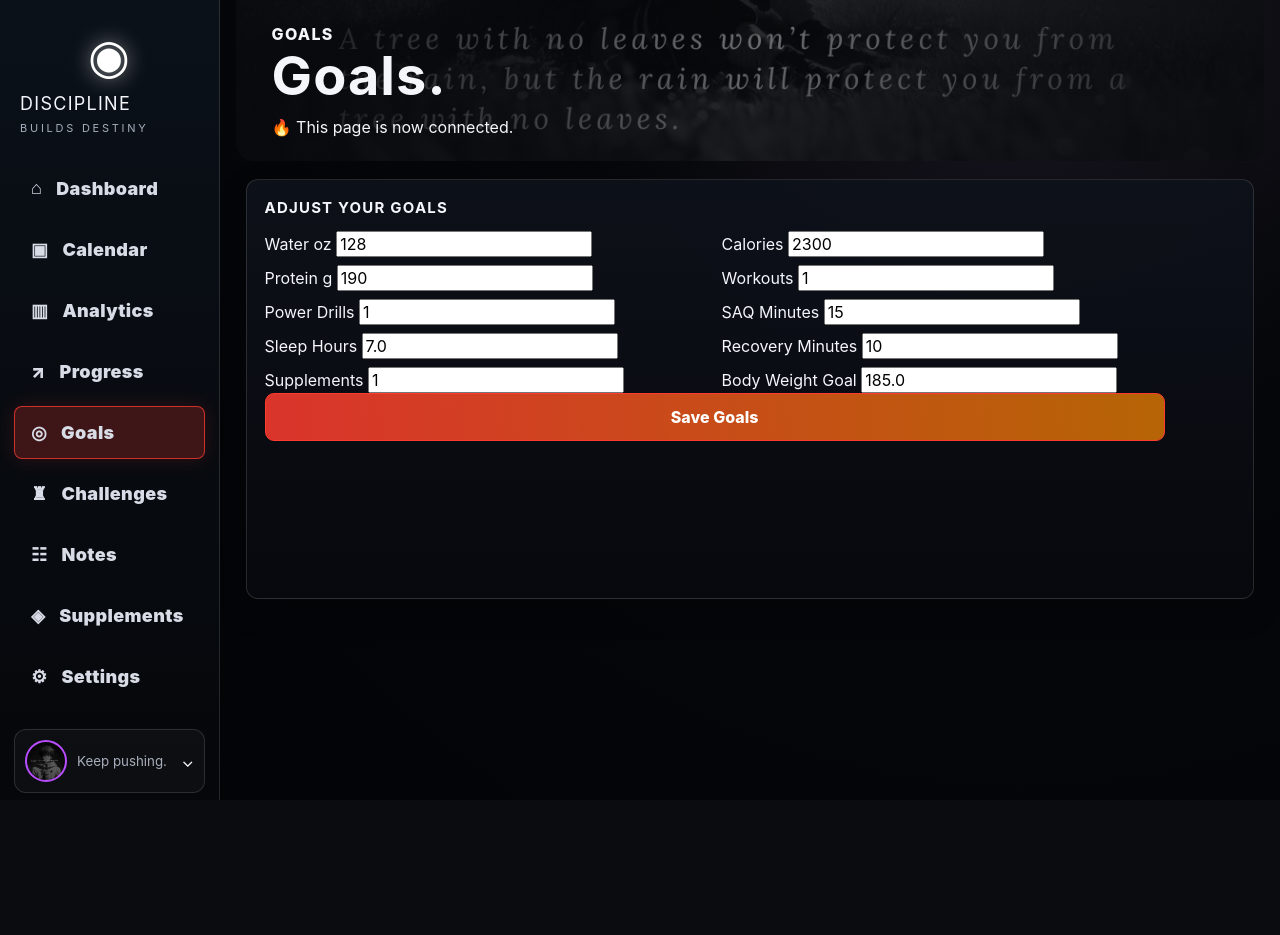
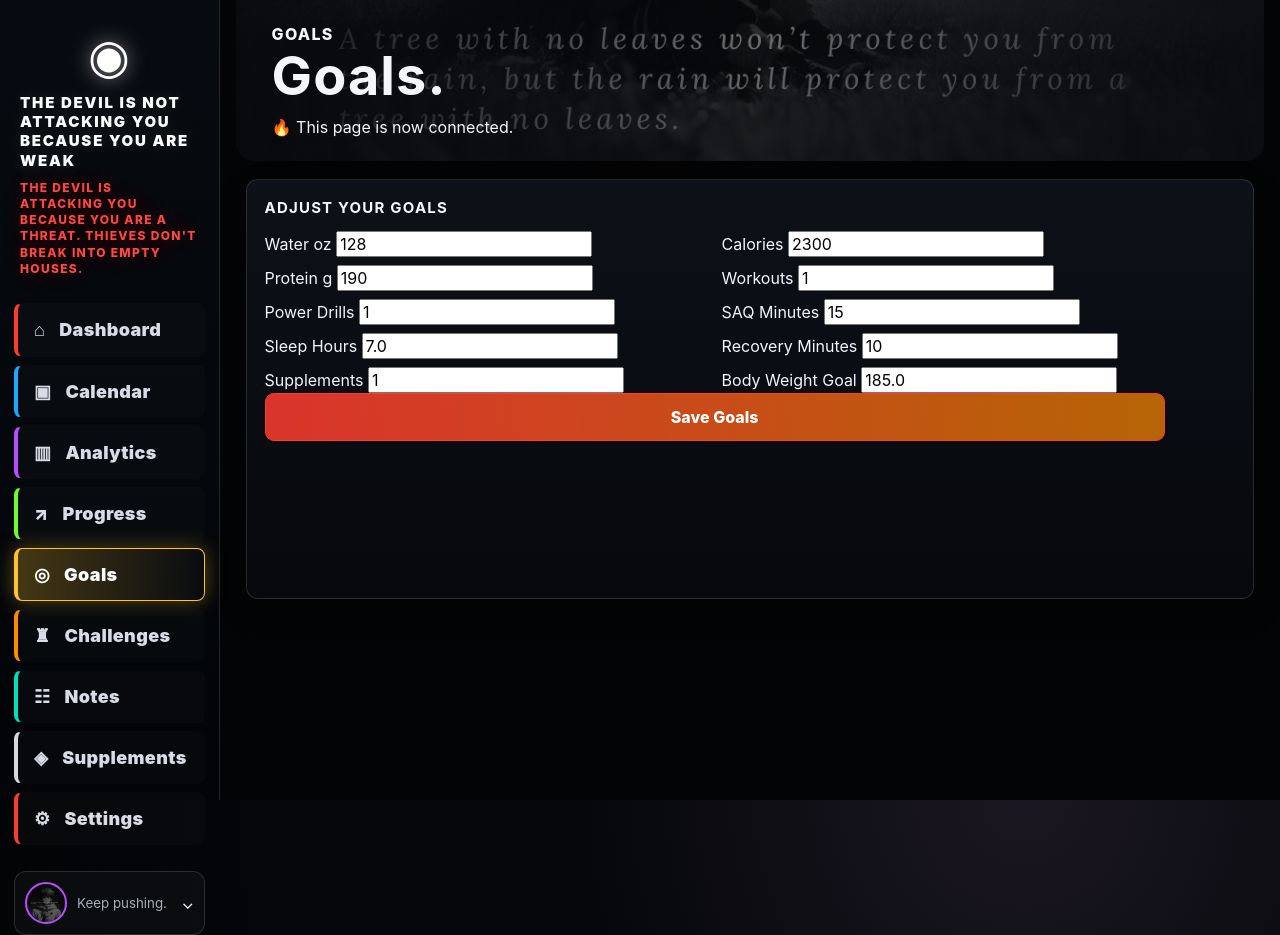
Before and after one commit to martinez4all/HealthTracking, a Flask app: page /page/goals in a window 1280 px wide. Before the commit the page ends 800 px from the top, so only its background shows below. Run offline with Flask 3, Linux system fonts and the light colour scheme; the visitor is signed in with stand-in values (Sample User, id 1); data comes from the database, SQL or seed files in the repository.

Commit message:
Add files via upload

```diff
--- a/app.py
+++ b/app.py
@@ -29,7 +29,8 @@ CATEGORY_IMAGES = {
     "body": "anime_15.webp",
     "recovery": "anime_17.webp",
     "supplements": "anime_14.webp",
-    "score": "anime_09.webp",
+    "score": "elevator_04.jpeg",
+    "background_grid": "elevator_04.jpeg",
 }
 
 QUOTES = [
@@ -154,7 +155,10 @@ def dashboard():
     goals = get_user_goals(user_id)
     log = get_today_log(user_id)
 
-    start = date.today() - timedelta(days=6)
+    days = int(request.args.get("days", 7))
+    if days not in [1, 7, 14, 30, 90, 180, 365, 9999]:
+        days = 7
+    start = date.today() - timedelta(days=days-1)
     logs = DailyLog.query.filter(
         DailyLog.user_id == user_id,
         DailyLog.log_date >= start
@@ -162,7 +166,7 @@ def dashboard():
 
     by_date = {l.log_date: l for l in logs}
     labels, workout_data, calorie_data, sleep_data = [], [], [], []
-    for i in range(7):
+    for i in range(days):
         d = start + timedelta(days=i)
         l = by_date.get(d)
         labels.append(d.strftime("%a"))
@@ -196,6 +200,7 @@ def dashboard():
 
     chart_payload = {
         "labels": labels,
+        "days": days,
         "workouts": workout_data,
         "calories": calorie_data,
         "sleep": sleep_data,
@@ -211,6 +216,8 @@ def dashboard():
         chart_payload=chart_payload,
         images=CATEGORY_IMAGES,
         quote=QUOTES[date.today().toordinal() % len(QUOTES)],
+        quotes=QUOTES,
+        active_days=days,
     )
 
 @app.route("/log", methods=["POST"])
@@ -290,7 +297,10 @@ def simple_page(page_name):
 @login_required
 def weekly_api():
     user_id = session["user_id"]
-    start = date.today() - timedelta(days=6)
+    days = int(request.args.get("days", 7))
+    if days not in [1, 7, 14, 30, 90, 180, 365, 9999]:
+        days = 7
+    start = date.today() - timedelta(days=days-1)
     logs = DailyLog.query.filter(DailyLog.user_id == user_id, DailyLog.log_date >= start).order_by(DailyLog.log_date.asc()).all()
     return jsonify([
         {
--- a/static/styles.css
+++ b/static/styles.css
@@ -374,3 +374,134 @@ button,input,textarea{font:inherit}
     padding-top:18px;
   }
 }
+
+
+/* V6 polish: global anime grid background, colored sidebar tabs, bigger rotating quote, working filter links */
+body{
+  background:#030507 !important;
+  position:relative;
+}
+.anime-bg-grid{
+  position:fixed;
+  inset:0;
+  z-index:0;
+  display:grid;
+  grid-template-columns:repeat(3, 1fr);
+  grid-template-rows:repeat(3, 1fr);
+  opacity:.18;
+  filter:saturate(1.15) contrast(1.08);
+  pointer-events:none;
+}
+.anime-bg-grid::after{
+  content:"";
+  position:absolute;
+  inset:0;
+  background:
+    radial-gradient(circle at 50% 0%, rgba(255,59,48,.12), transparent 35%),
+    linear-gradient(90deg, rgba(2,3,5,.95), rgba(2,3,5,.72), rgba(2,3,5,.94)),
+    linear-gradient(180deg, rgba(2,3,5,.62), rgba(2,3,5,.96));
+}
+.bg-cell{
+  background-size:cover;
+  background-position:center;
+  border:1px solid rgba(255,255,255,.035);
+}
+.app-shell{
+  position:relative;
+  z-index:1;
+}
+.sidebar{
+  background:linear-gradient(180deg,rgba(7,12,18,.94),rgba(2,4,7,.98)) !important;
+  backdrop-filter:blur(10px);
+}
+.nav a{
+  border-left:4px solid var(--nav-color, transparent) !important;
+  background:rgba(255,255,255,.018);
+}
+.nav a:hover,
+.nav a.active{
+  color:#fff !important;
+  border-color:var(--nav-color, var(--red)) !important;
+  background:linear-gradient(90deg, color-mix(in srgb, var(--nav-color) 26%, transparent), rgba(255,255,255,.025)) !important;
+  box-shadow:0 0 20px color-mix(in srgb, var(--nav-color) 35%, transparent) !important;
+}
+.nav-red{--nav-color:var(--red)}
+.nav-blue{--nav-color:var(--blue)}
+.nav-purple{--nav-color:var(--purple)}
+.nav-green{--nav-color:var(--green)}
+.nav-gold{--nav-color:var(--gold)}
+.nav-orange{--nav-color:var(--orange)}
+.nav-teal{--nav-color:var(--teal)}
+.nav-silver{--nav-color:var(--silver)}
+
+.threat-title{
+  font-size:15px !important;
+  line-height:1.28 !important;
+  color:#fff !important;
+  text-shadow:0 0 16px rgba(255,255,255,.18);
+}
+.threat-sub{
+  font-size:12px !important;
+  line-height:1.35 !important;
+  color:#ff4a40 !important;
+  text-shadow:0 0 20px rgba(255,59,48,.42);
+}
+.hero blockquote{
+  max-width:470px !important;
+  font-size:22px !important;
+  font-weight:850 !important;
+  line-height:1.35 !important;
+  border-left:5px solid var(--red) !important;
+  color:#fff !important;
+  background:linear-gradient(90deg, rgba(255,59,48,.15), rgba(0,0,0,.52)) !important;
+  box-shadow:0 0 32px rgba(255,59,48,.18);
+}
+.hero blockquote b{
+  color:#ff3b30 !important;
+  text-shadow:0 0 20px rgba(255,59,48,.8);
+}
+.hero blockquote cite{
+  font-size:15px;
+  font-weight:900;
+  color:#ff6b62 !important;
+}
+
+/* Time filter links now work */
+.time-filter a{
+  display:block;
+  width:100%;
+  text-align:center;
+  color:#d6dae3;
+  text-decoration:none;
+  background:transparent;
+  border:1px solid transparent;
+  border-radius:7px;
+  padding:10px;
+  font-weight:800;
+}
+.time-filter a.active,
+.time-filter a:hover{
+  background:rgba(255,59,48,.26);
+  border-color:rgba(255,59,48,.68);
+  color:#fff;
+}
+
+/* Daily Score Luffy image clearer */
+.score-wide-card{
+  background-size:cover !important;
+  background-position:center 42% !important;
+  min-height:310px !important;
+  box-shadow:0 0 0 2px rgba(255,196,45,.65), 0 22px 70px rgba(255,196,45,.18), inset 0 -90px 80px rgba(0,0,0,.62) !important;
+}
+.score-wide-card::before{
+  opacity:.18 !important;
+}
+.score-wide-card .card-bottom{
+  background:rgba(0,0,0,.34);
+  border-left:4px solid var(--gold);
+  padding:16px 20px;
+  border-radius:12px;
+  backdrop-filter:blur(5px);
+}
+
+#quoteText{transition:opacity .25s ease;}
--- a/templates/page.html
+++ b/templates/page.html
@@ -7,24 +7,25 @@
   <link rel="stylesheet" href="{{ url_for('static', filename='styles.css') }}" />
 </head>
 <body>
+  <div class="anime-bg-grid" aria-hidden="true"></div>
   <div class="app-shell">
     <aside class="sidebar">
       <div class="brand">
         <div class="leaf-mark">◉</div>
-        <div class="brand-title">DISCIPLINE</div>
-        <div class="brand-sub">BUILDS DESTINY</div>
+        <div class="brand-title threat-title">THE DEVIL IS NOT ATTACKING YOU BECAUSE YOU ARE WEAK</div>
+        <div class="brand-sub threat-sub">THE DEVIL IS ATTACKING YOU BECAUSE YOU ARE A THREAT. THIEVES DON'T BREAK INTO EMPTY HOUSES.</div>
       </div>
 
       <nav class="nav">
-        <a href="{{ url_for('dashboard') }}">⌂ <span>Dashboard</span></a>
-        <a class="{{ 'active' if page_name == 'calendar' else '' }}" href="{{ url_for('simple_page', page_name='calendar') }}">▣ <span>Calendar</span></a>
-        <a class="{{ 'active' if page_name == 'analytics' else '' }}" href="{{ url_for('simple_page', page_name='analytics') }}">▥ <span>Analytics</span></a>
-        <a class="{{ 'active' if page_name == 'progress' else '' }}" href="{{ url_for('simple_page', page_name='progress') }}">↗ <span>Progress</span></a>
-        <a class="{{ 'active' if page_name == 'goals' else '' }}" href="{{ url_for('simple_page', page_name='goals') }}">◎ <span>Goals</span></a>
-        <a class="{{ 'active' if page_name == 'challenges' else '' }}" href="{{ url_for('simple_page', page_name='challenges') }}">♜ <span>Challenges</span></a>
-        <a class="{{ 'active' if page_name == 'notes' else '' }}" href="{{ url_for('simple_page', page_name='notes') }}">☷ <span>Notes</span></a>
-        <a class="{{ 'active' if page_name == 'supplements' else '' }}" href="{{ url_for('simple_page', page_name='supplements') }}">◈ <span>Supplements</span></a>
-        <a class="{{ 'active' if page_name == 'settings' else '' }}" href="{{ url_for('simple_page', page_name='settings') }}">⚙ <span>Settings</span></a>
+        <a class="nav-red" href="{{ url_for('dashboard') }}">⌂ <span>Dashboard</span></a>
+        <a class="nav-blue {{ 'active' if page_name == 'calendar' else '' }}" href="{{ url_for('simple_page', page_name='calendar') }}">▣ <span>Calendar</span></a>
+        <a class="nav-purple {{ 'active' if page_name == 'analytics' else '' }}" href="{{ url_for('simple_page', page_name='analytics') }}">▥ <span>Analytics</span></a>
+        <a class="nav-green {{ 'active' if page_name == 'progress' else '' }}" href="{{ url_for('simple_page', page_name='progress') }}">↗ <span>Progress</span></a>
+        <a class="nav-gold {{ 'active' if page_name == 'goals' else '' }}" href="{{ url_for('simple_page', page_name='goals') }}">◎ <span>Goals</span></a>
+        <a class="nav-orange {{ 'active' if page_name == 'challenges' else '' }}" href="{{ url_for('simple_page', page_name='challenges') }}">♜ <span>Challenges</span></a>
+        <a class="nav-teal {{ 'active' if page_name == 'notes' else '' }}" href="{{ url_for('simple_page', page_name='notes') }}">☷ <span>Notes</span></a>
+        <a class="nav-silver {{ 'active' if page_name == 'supplements' else '' }}" href="{{ url_for('simple_page', page_name='supplements') }}">◈ <span>Supplements</span></a>
+        <a class="nav-red {{ 'active' if page_name == 'settings' else '' }}" href="{{ url_for('simple_page', page_name='settings') }}">⚙ <span>Settings</span></a>
       </nav>
 
       <div class="profile-card">
```
Also changed, not shown: static/app.js (+33 -0 lines), templates/dashboard.html (+22 -21 lines), README.md, static/assets/elevator_01.webp (added), static/assets/elevator_02.webp (added), static/assets/elevator_03.webp (added), static/assets/elevator_04.jpeg (added), static/assets/elevator_05.webp (added), 4 other files.
